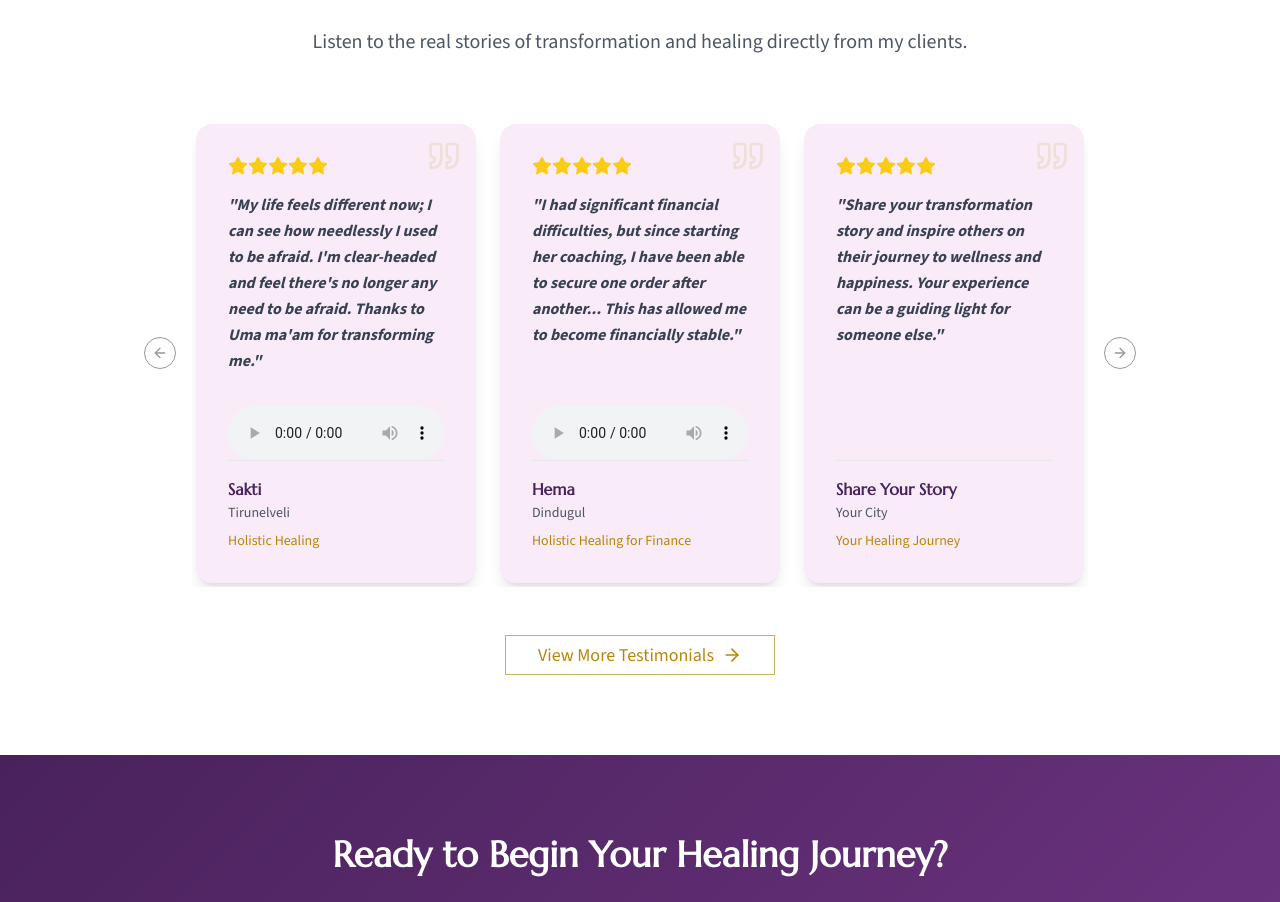
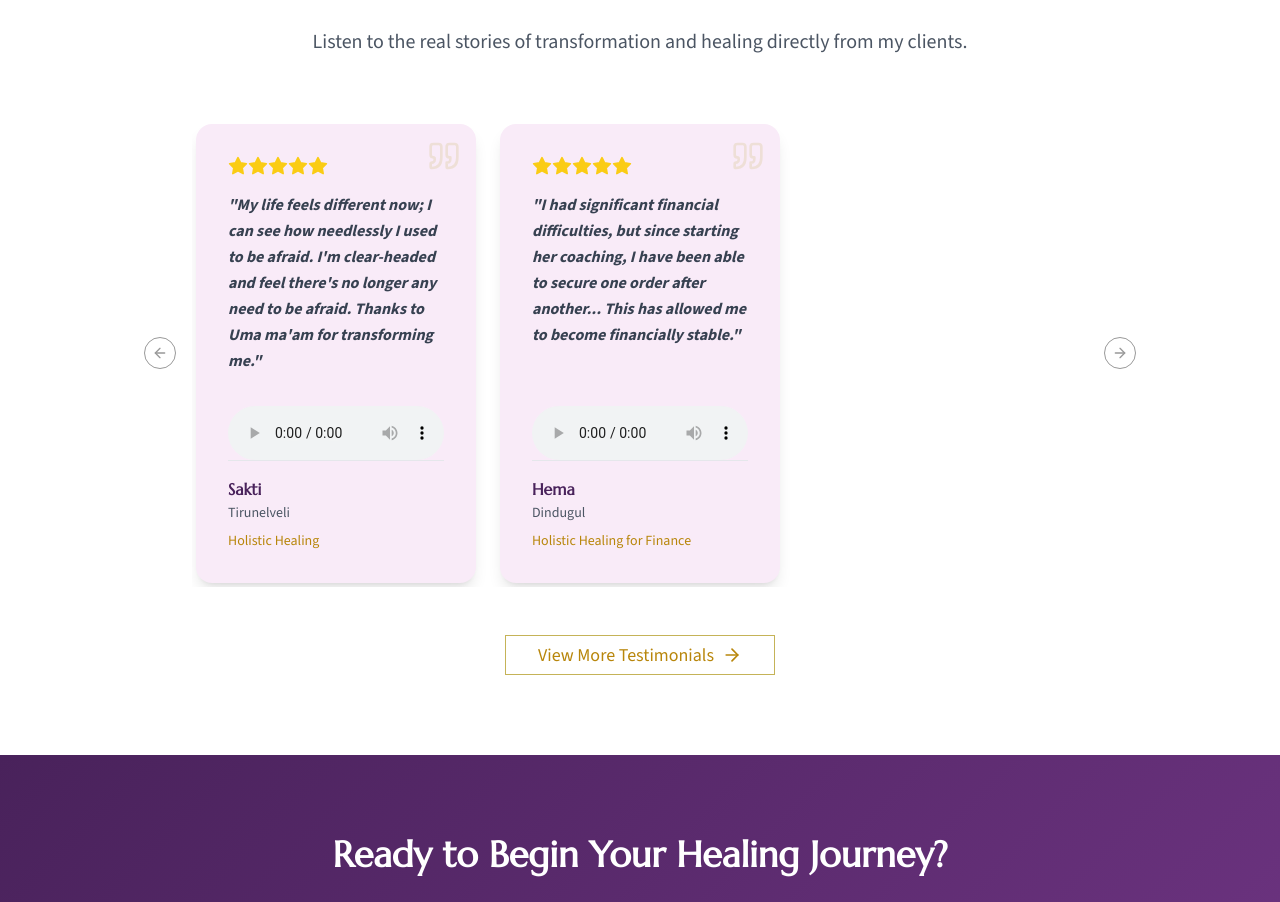
Before and after one commit to rameshkumark24/Umapandiyan, a React (Vite) app: page / in a window 1280 px wide. Shown: the part 1999-2901 px from the top of the page. Built offline with nearby package versions, Linux system fonts and the light colour scheme.

Commit message:
Update Home.jsx

```diff
--- a/src/pages/Home.jsx
+++ b/src/pages/Home.jsx
@@ -27,15 +27,6 @@ const Home = () => {
       text: "I had significant financial difficulties, but since starting her coaching, I have been able to secure one order after another... This has allowed me to become financially stable.",
       treatment: "Holistic Healing for Finance",
       audioSrc: "https://audio.jukehost.co.uk/oEAX1CpCG5ilqYBmrfcWuAon8P8UziJO"
-    },
-    {
-      id: 9,
-      name: "Share Your Story",
-      location: "Your City",
-      rating: 5,
-      text: "Share your transformation story and inspire others on their journey to wellness and happiness. Your experience can be a guiding light for someone else.",
-      treatment: "Your Healing Journey",
-      audioSrc: null // No audio for the sample
     }
   ];
 
```
